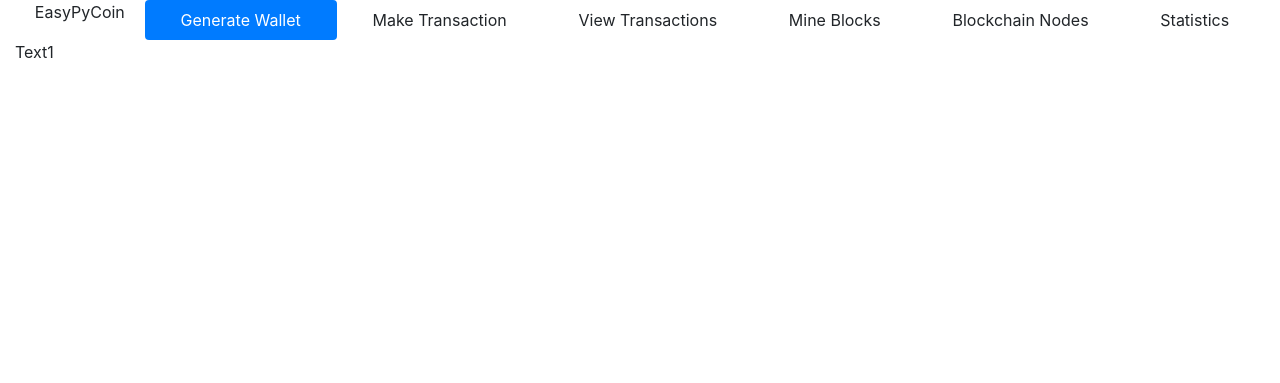
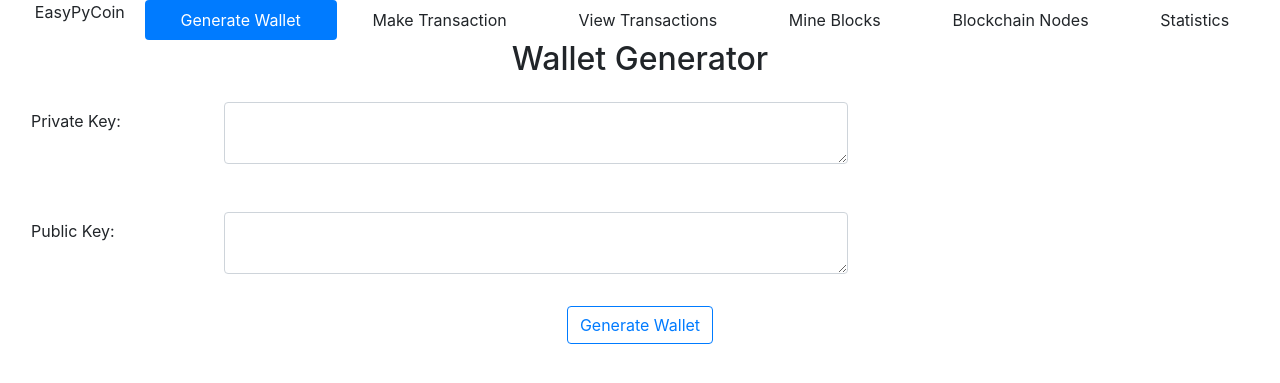
Before and after one commit to jchallenger1/easypycoin, a Flask app: page / in a window 1280 px wide. Shown: the top 383 px of the page. Run offline with Flask 2, Linux system fonts and the light colour scheme; some libraries are stand-ins or nearby versions.

Commit message:
added wallet generator html

```diff
--- a/templates/index.html
+++ b/templates/index.html
@@ -51,7 +51,20 @@
     </nav>
     <div class="tab-content" id="nav-tabContent">
         <div class="tab-pane fade show active" id="gen-wallet" role="tabpanel" aria-labelledby="gen-wallet-tab">
-            Text1
+            <div class="text-center">
+                <h2>Wallet Generator</h2>
+            </div>
+            <div class="form-group row p-3">
+                <label for="private-key-form" class="col-sm-2 col-form-label">Private Key:</label>
+                <textarea class="form-control col-sm-6" id="private-key-form"></textarea>
+            </div>
+            <div class="form-group row p-3">
+                <label for="public-key-form" class="col-sm-2 col-form-label">Public Key:</label>
+                <textarea class="form-control col-sm-6" id="public-key-form"></textarea>
+            </div>
+            <div class="text-center">
+                <button type="button" class="btn btn-outline-primary btn-large">Generate Wallet</button>
+            </div>
         </div>
         <div class="tab-pane fade" id="mk-trans" role="tabpanel" aria-labelledby="mk-trans-tab">
             Text2
```
